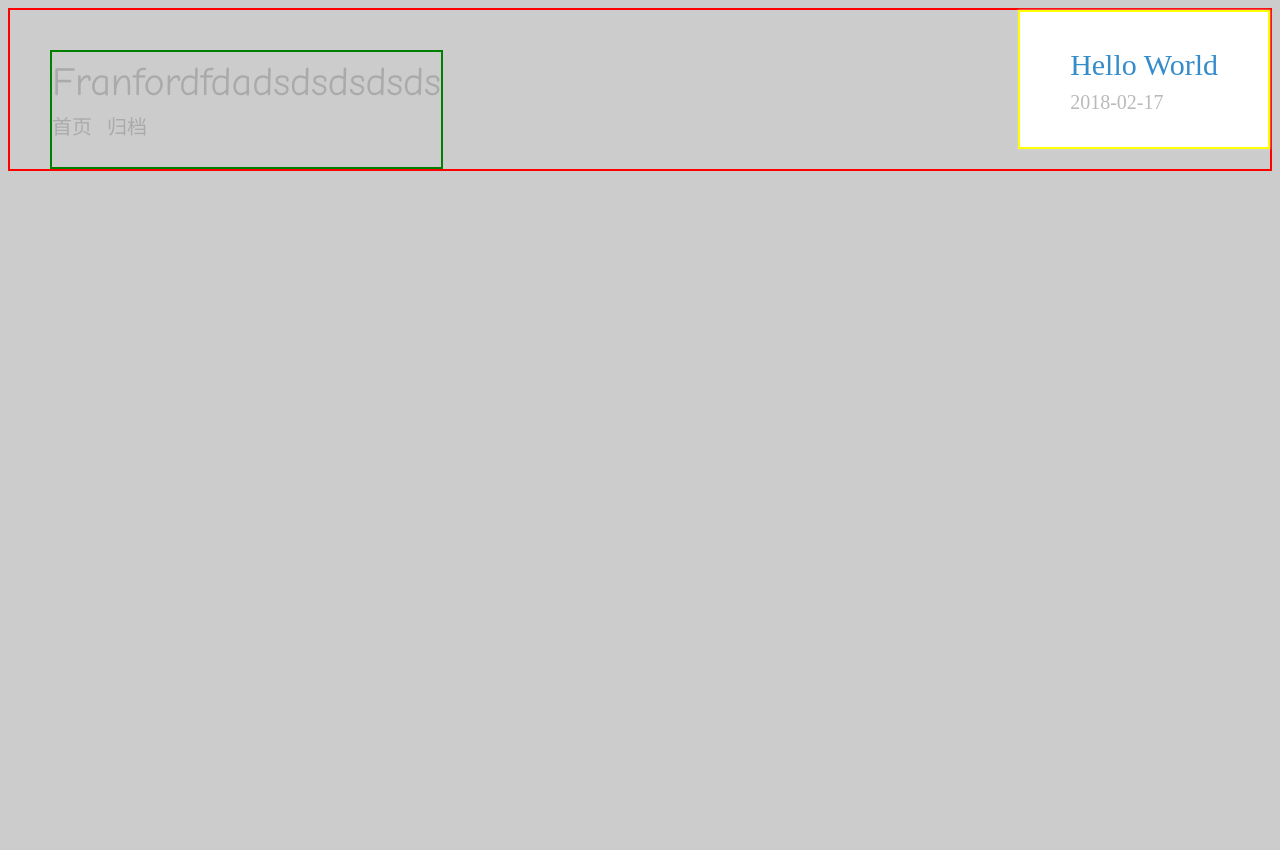
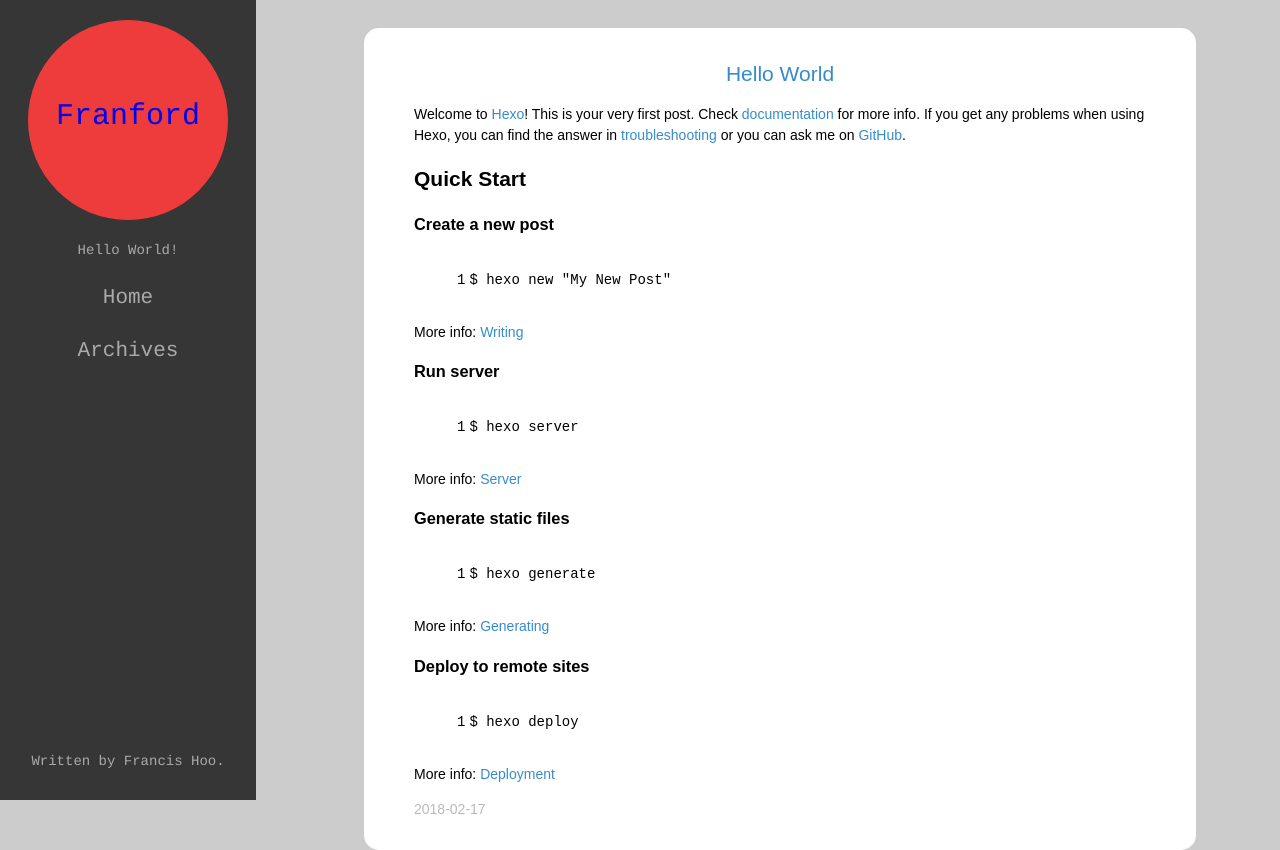
Before and after one commit to iFrancie/ifrancie.github.com, a plain HTML site: page index.html in a window 1280 px wide. Before the commit the page ends 800 px from the top, so only its background shows below. Drawn offline with Linux system fonts and the light colour scheme.

Commit message:
Site updated: 2018-02-28 17:39:17

```diff
--- a/css/style.css
+++ b/css/style.css
@@ -1,55 +1,78 @@
 body {
-  display: flex;
-  flex-flow: row wrap;
-  justify-content: space-between;
+  margin: 0;
+  padding: 0;
+  font: 14px/1.5 "Courier", LiSu, sans-serif;
   background-color: #ccc;
-  font-size: 1.25rem;
-  line-height: 1.5;
-  border: 2px solid #f00;
 }
-.container {
-  max-width: 960px;
-  margin: 0 auto;
+::selection {
+  color: #ff0;
 }
-.header {
-  margin-top: 2em;
-  margin-left: 2em;
-  border: 2px solid #008000;
+.main {
+  position: absolute;
+  right: 6em;
+  top: 2em;
+  width: 65%;
 }
-.header .blog-title .logo {
+.sidebar {
+  position: fixed;
+  margin: 0 2em 0 0;
+  width: 20%;
+  text-align: center;
+  background-color: #363636;
   color: #aaa;
-  font-size: 2em;
-  font-family: "Comic Sans MS", cursive, LiSu, sans-serif;
+  height: 100%;
+}
+.sidebar .footer {
+  position: absolute;
+  bottom: 2em;
+  width: 100%;
+}
+.sidebar .blog-title {
+  width: 200px;
+  height: 200px;
+  margin: 20px auto;
+  line-height: 200px;
+  text-align: center;
+  background: #ee3b3b;
+  border-radius: 50%;
+}
+.sidebar .logo {
+  font: 30px/1.5 "Courier", LiSu, sans-serif;
   text-decoration: none;
 }
-.header .menu {
-  margin: 0;
+.sidebar .navbar {
+  margin: 20px auto;
+  font-size: 1.5em;
+}
+.sidebar .menu {
+  list-style-type: none;
   padding: 0;
 }
-.header .menu .menu-item {
-  display: inline-block;
-  margin-right: 10px;
+.sidebar .menu .menu-item {
+  margin: 1em;
 }
-.header .menu .menu-item-link {
+.sidebar .menu .menu-item-link {
   color: #aaa;
   text-decoration: none;
 }
-.header .menu .menu-item-link:hover {
-  color: #368ccb;
+.sidebar .menu .menu-item-link:hover {
+  color: #ee3b3b;
 }
 .post {
-  margin: 1em auto;
   padding: 30px 50px;
+  font: 14px/1.5 "MarkerFelt", sans-serif;
+}
+.posts {
   background-color: #fff;
-  border: 1px solid #ddd;
-  box-shadow: 0 0 2px #ddd;
-  border: 2px solid #ff0;
+  color: #000;
+  border-radius: 15px;
 }
 .posts .post:first-child {
   margin-top: 0;
 }
 .posts .post-title {
   font-size: 1.5em;
+  text-align: center;
 }
 .posts .post-title .post-title-link {
   color: #368ccb;
--- a/index.html
+++ b/index.html
@@ -3,37 +3,43 @@
   <head>
   <meta http-equiv="content-type" content="text/html; charset=utf-8">
   <meta content="width=device-width, initial-scale=1.0, maximum-scale=1.0, user-scalable=0" name="viewport">
-  <title>Franfordfdadsdsdsdsds</title>
+  <title>Franford</title>
   <link rel="stylesheet" href="/css/style.css">
 </head>
   <body>
-    <header class="header">
+    <sidebar class="sidebar">
   <div class="blog-title">
-    <a href="/" class="logo">Franfordfdadsdsdsdsds</a>
+    <a href="/" class="logo">Franford</a>
   </div>
+  Hello World!
   <nav class="navbar">
     <ul class="menu">
 
         <li class="menu-item">
-          <a href="/" class="menu-item-link">首页</a>
+          <a href="/" class="menu-item-link">Home</a>
         </li>
 
         <li class="menu-item">
-          <a href="/archives" class="menu-item-link">归档</a>
+          <a href="/archives" class="menu-item-link">Archives</a>
         </li>
 
     </ul>
   </nav>
-</header>
+  <div class="footer">Written by Francis Hoo.</div>
+</sidebar>
     <main class="main">
-      <html>
+    	<html>
   <head>
     <meta http-equiv="content-type" content="text/html; charset=utf-8">
     <meta content="width=device-width, initial-scale=1.0, maximum-scale=1.0, user-scalable=0" name="viewport">
     <title>Home</title>
   </head>
   <body>
+
   </body>
+
+
+
   <section class="posts">
 
     <article class="post">
@@ -41,6 +47,15 @@
         <a class="post-title-link" href="/2018/02/17/hello-world/">Hello World</a>
       </div>
       <div class="post-content">
+        <p>Welcome to <a href="https://hexo.io/" target="_blank" rel="noopener">Hexo</a>! This is your very first post. Check <a href="https://hexo.io/docs/" target="_blank" rel="noopener">documentation</a> for more info. If you get any problems when using Hexo, you can find the answer in <a href="https://hexo.io/docs/troubleshooting.html" target="_blank" rel="noopener">troubleshooting</a> or you can ask me on <a href="https://github.com/hexojs/hexo/issues" target="_blank" rel="noopener">GitHub</a>.</p>
+<h2 id="Quick-Start"><a href="#Quick-Start" class="headerlink" title="Quick Start"></a>Quick Start</h2><h3 id="Create-a-new-post"><a href="#Create-a-new-post" class="headerlink" title="Create a new post"></a>Create a new post</h3><figure class="highlight bash"><table><tr><td class="gutter"><pre><span class="line">1</span><br></pre></td><td class="code"><pre><span class="line">$ hexo new <span class="string">"My New Post"</span></span><br></pre></td></tr></table></figure>
+<p>More info: <a href="https://hexo.io/docs/writing.html" target="_blank" rel="noopener">Writing</a></p>
+<h3 id="Run-server"><a href="#Run-server" class="headerlink" title="Run server"></a>Run server</h3><figure class="highlight bash"><table><tr><td class="gutter"><pre><span class="line">1</span><br></pre></td><td class="code"><pre><span class="line">$ hexo server</span><br></pre></td></tr></table></figure>
+<p>More info: <a href="https://hexo.io/docs/server.html" target="_blank" rel="noopener">Server</a></p>
+<h3 id="Generate-static-files"><a href="#Generate-static-files" class="headerlink" title="Generate static files"></a>Generate static files</h3><figure class="highlight bash"><table><tr><td class="gutter"><pre><span class="line">1</span><br></pre></td><td class="code"><pre><span class="line">$ hexo generate</span><br></pre></td></tr></table></figure>
+<p>More info: <a href="https://hexo.io/docs/generating.html" target="_blank" rel="noopener">Generating</a></p>
+<h3 id="Deploy-to-remote-sites"><a href="#Deploy-to-remote-sites" class="headerlink" title="Deploy to remote sites"></a>Deploy to remote sites</h3><figure class="highlight bash"><table><tr><td class="gutter"><pre><span class="line">1</span><br></pre></td><td class="code"><pre><span class="line">$ hexo deploy</span><br></pre></td></tr></table></figure>
+<p>More info: <a href="https://hexo.io/docs/deployment.html" target="_blank" rel="noopener">Deployment</a></p>
 
       </div>
       <div class="post-meta">
@@ -49,7 +64,6 @@
     </article>
 
 </section>
-
 </html>
     </main>
   </body>
```
Also changed, not shown: 2018/02/17/hello-world/index.html (+9 -7 lines), archives/2018/02/index.html (+9 -7 lines), archives/2018/index.html (+9 -7 lines), archives/index.html (+9 -7 lines).
